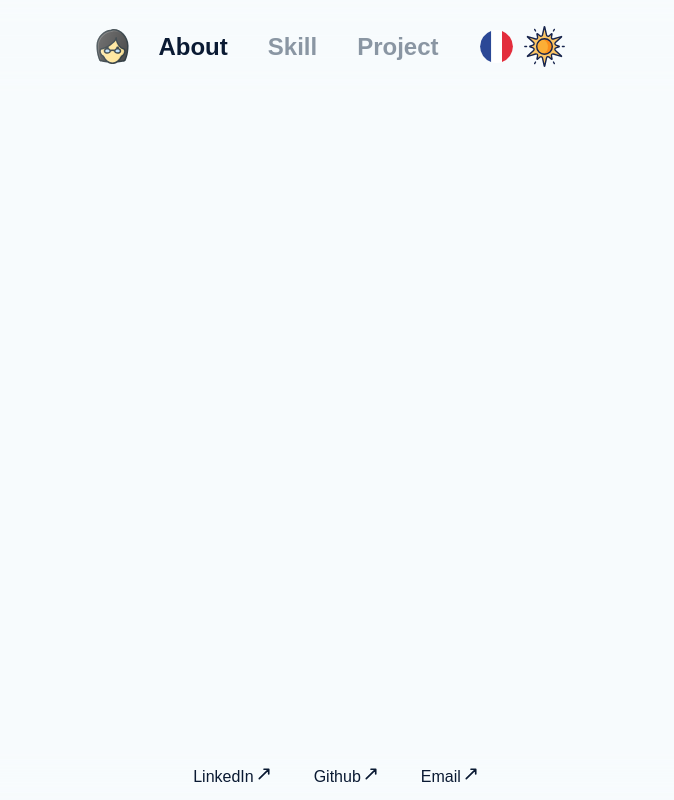
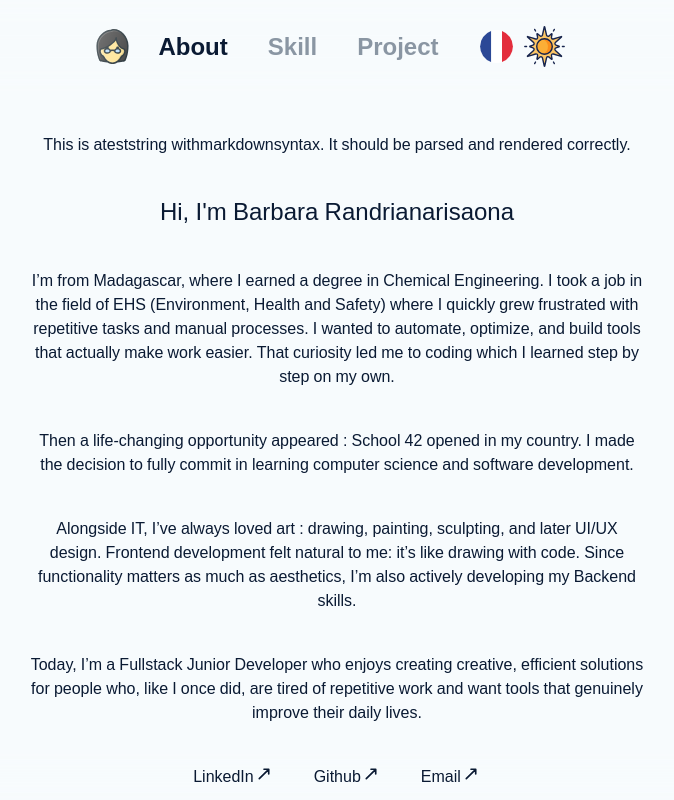
Before and after one commit to BabaxRhb/portfolio, a React (Vite) app: page /about in a window 1280 px wide. Shown: the whole page, without its empty margins (303-977 px from the left). Built offline with nearby package versions, Linux system fonts and the light colour scheme.

Commit message:
work : Markdown component ongoing, need to find a better way to parse and put the component

```diff
--- a/src/shared/components/typography/CustomText.tsx
+++ b/src/shared/components/typography/CustomText.tsx
@@ -1,6 +1,3 @@
-
-import parseMarkdown from "../../utils/textUtils";
-
 interface TextProps {
     variant?: string;
     // children: React.ReactNode;
@@ -36,23 +33,19 @@ const CustomText = ({ variant = 'def', children, textColor, textWeight }: TextPr
     const textWeightClass = textWeights[textWeight as keyof typeof textWeight] || 'text-normal';
     const defaultStyle = 'text-center';
 
-    const newChildren = parseMarkdown(children);
-
-    console.log("Parsed text:", newChildren);
-
     switch (variant) {
         case 'h1':
-            return <h1 className={`${defaultStyle} ${textColorClass} ${textWeightClass} text-6xl text-text`}>{newChildren}</h1>;
+            return <h1 className={`${defaultStyle} ${textColorClass} ${textWeightClass} text-6xl text-text`}>{children}</h1>;
         case 'h2':
-            return <h2 className={`${defaultStyle} ${textColorClass} ${textWeightClass} text-3xl`}>{newChildren}</h2>;
+            return <h2 className={`${defaultStyle} ${textColorClass} ${textWeightClass} text-3xl`}>{children}</h2>;
         case 'h3':
-            return <h3 className={`${defaultStyle} ${textColorClass} ${textWeightClass} text-2xl`}>{newChildren}</h3>;
+            return <h3 className={`${defaultStyle} ${textColorClass} ${textWeightClass} text-2xl`}>{children}</h3>;
         case 'h4':
-            return <h4 className={`${defaultStyle} ${textColorClass} ${textWeightClass} text-xl`}>{newChildren}</h4>;
+            return <h4 className={`${defaultStyle} ${textColorClass} ${textWeightClass} text-xl`}>{children}</h4>;
         case 'p':
-            return <p className={`${defaultStyle} ${textColorClass} ${textWeightClass} text-base`}>{newChildren}</p>;
+            return <p className={`${defaultStyle} ${textColorClass} ${textWeightClass} text-base`}>{children}</p>;
         default:
-            return <p className={`${defaultStyle} ${textColorClass} ${textWeightClass} text-base`}>{newChildren}</p>;
+            return <p className={`${defaultStyle} ${textColorClass} ${textWeightClass} text-base`}>{children}</p>;
     }
 }
 
--- /dev/null
+++ b/src/shared/components/typography/MarkdownText.tsx
@@ -0,0 +1,22 @@
+import CustomText from "./CustomText";
+
+const MarkDownText = ({children, wrapper} : { children : string, wrapper : string }) => {
+
+	const splittedText = children.split("**")
+
+	return (
+		<div className="flex">
+		{
+			splittedText.map((unitText, index) => {
+
+				if (unitText.includes("**"))
+					return <strong key={index}>{unitText}</strong>;
+				else
+					return <CustomText variant={wrapper} key={index} >{unitText}</CustomText>
+			})
+		}
+		</div>
+	)
+}
+
+export default MarkDownText;
--- a/src/shared/pages/About.tsx
+++ b/src/shared/pages/About.tsx
@@ -1,6 +1,7 @@
 import { useTranslation } from "react-i18next";
 import Container from "../components/container/Container";
 import CustomText from "../components/typography/CustomText";
+import MarkDownText from "../components/typography/MarkdownText";
 
 const About = () => {
 
@@ -11,11 +12,11 @@ const About = () => {
 
     return (
         <Container spacing={10} direction="column">
-            <CustomText variant='p'>{test}</CustomText>
+            <MarkDownText wrapper='p'>{test}</MarkDownText>
             <CustomText variant='h3'>{t("home.title")}</CustomText>
             {
                 paragraph.map((p, index) => (
-                    <CustomText key={index} variant='p'>{p}</CustomText>
+                    <MarkDownText key={'About-' + index} wrapper='p'>{p}</MarkDownText>
                 ))
             }
         </Container>
--- a/src/shared/utils/textUtils.ts
+++ b/src/shared/utils/textUtils.ts
@@ -1,9 +1,10 @@
-const parseMarkdown = (text: string, wrapper : string) => {
+const parseMarkdown = (text: string) => {
     // Split the text by '**' to identify bold segments
     const parts = text.split('**');
     // Map over the parts,
     //  if the text start with and end with '**', trim then wrap in <strong>
     // otherwise wrap in the provided wrapper
+    return parts;
 }
 
 export default parseMarkdown;
```
